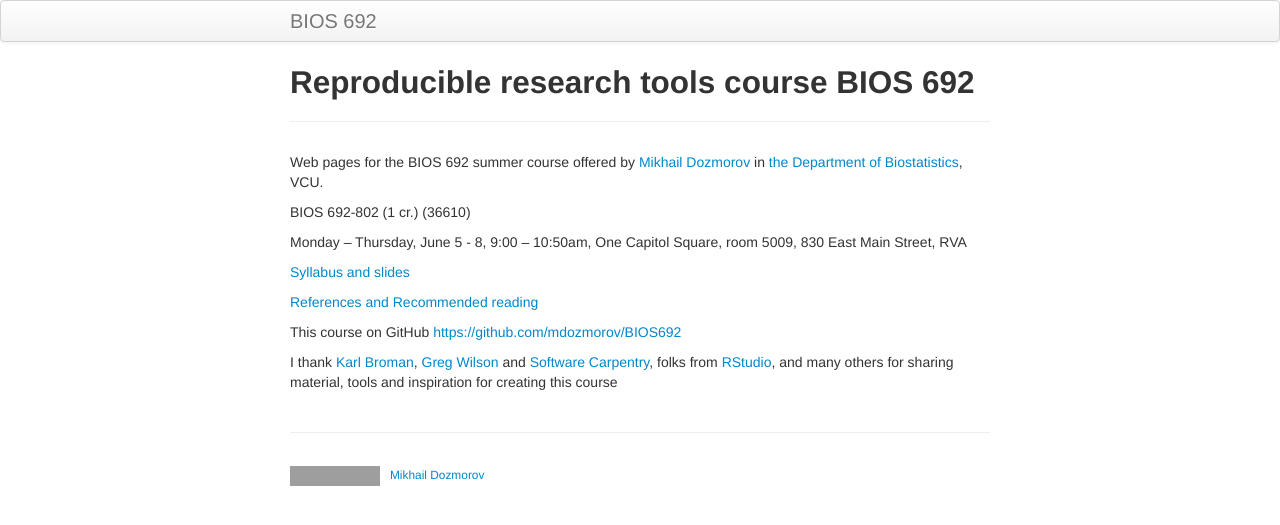
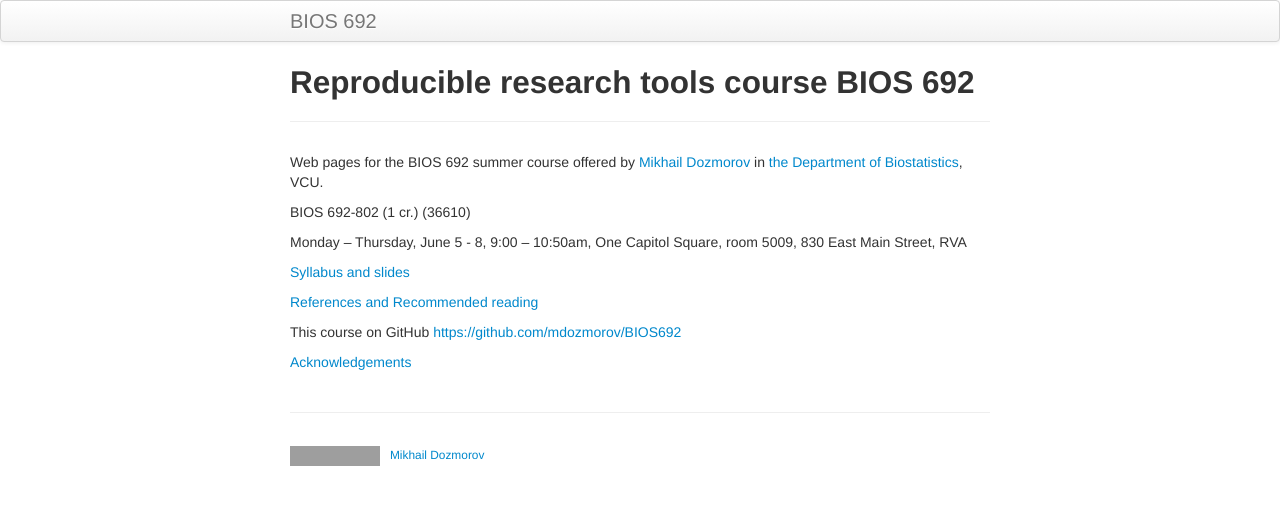
Before and after one commit to mdozmorov/BIOS692, a Jekyll site: the page built from index.md, in a window 1280 px wide. Shown: the top 525 px of the page. Built offline with Jekyll 4.4.1, drawn with Linux system fonts in a browser that asks for light colours; grey boxes are pictures that could not be loaded.

Commit message:
Move acknowledgements

```diff
--- a/index.md
+++ b/index.md
@@ -17,4 +17,4 @@ Monday – Thursday, June 5 - 8, 9:00 – 10:50am,  One Capitol Square, room 500
 
 This course on GitHub [https://github.com/mdozmorov/BIOS692](https://github.com/mdozmorov/BIOS692)
 
-I thank [Karl Broman](http://kbroman.org/), [Greg Wilson](http://sensibleadventures.com/) and [Software Carpentry](http://software-carpentry.org/), folks from [RStudio](https://www.rstudio.com/about/), and many others for sharing material, tools and inspiration for creating this course
+[Acknowledgements](pages/acknowledgements.html)
```
Also changed, not shown: pages/acknowledgements.md (added, +8 -0 lines).
